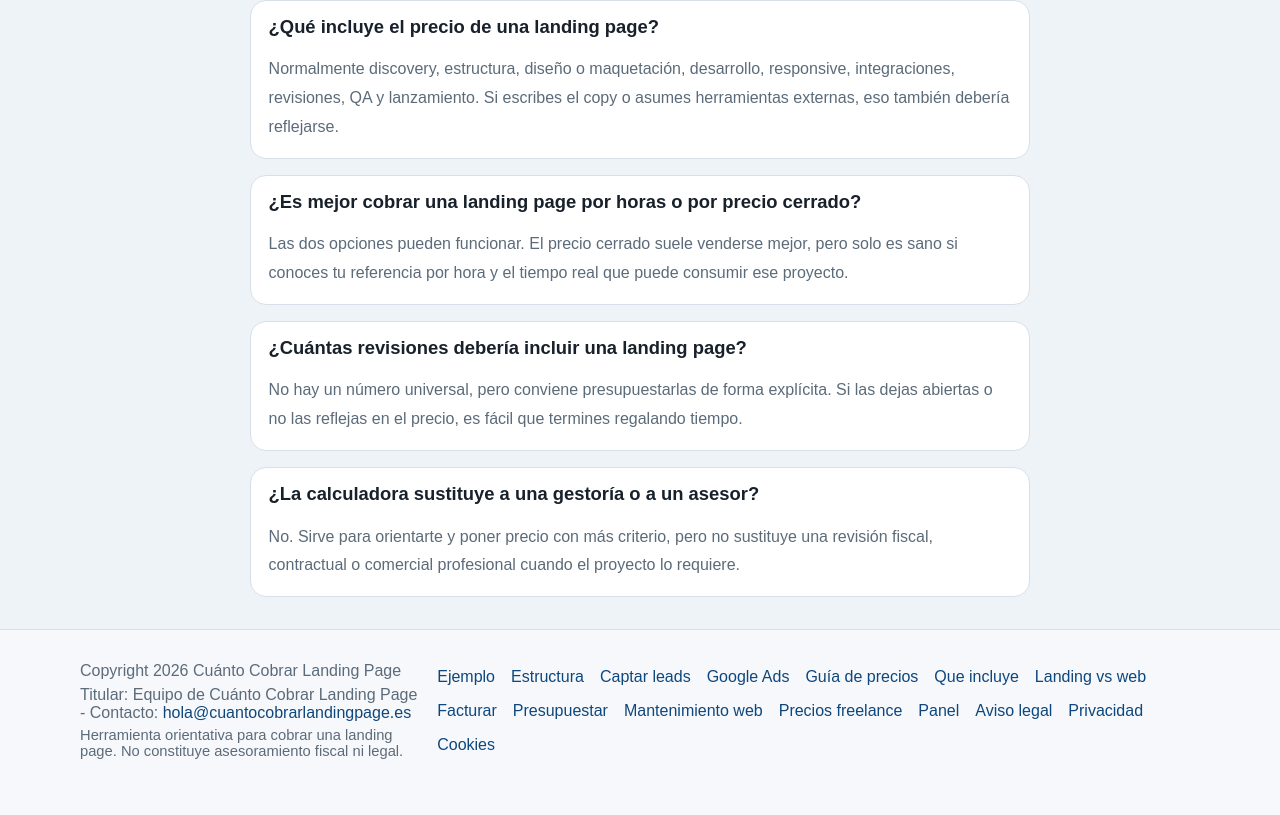
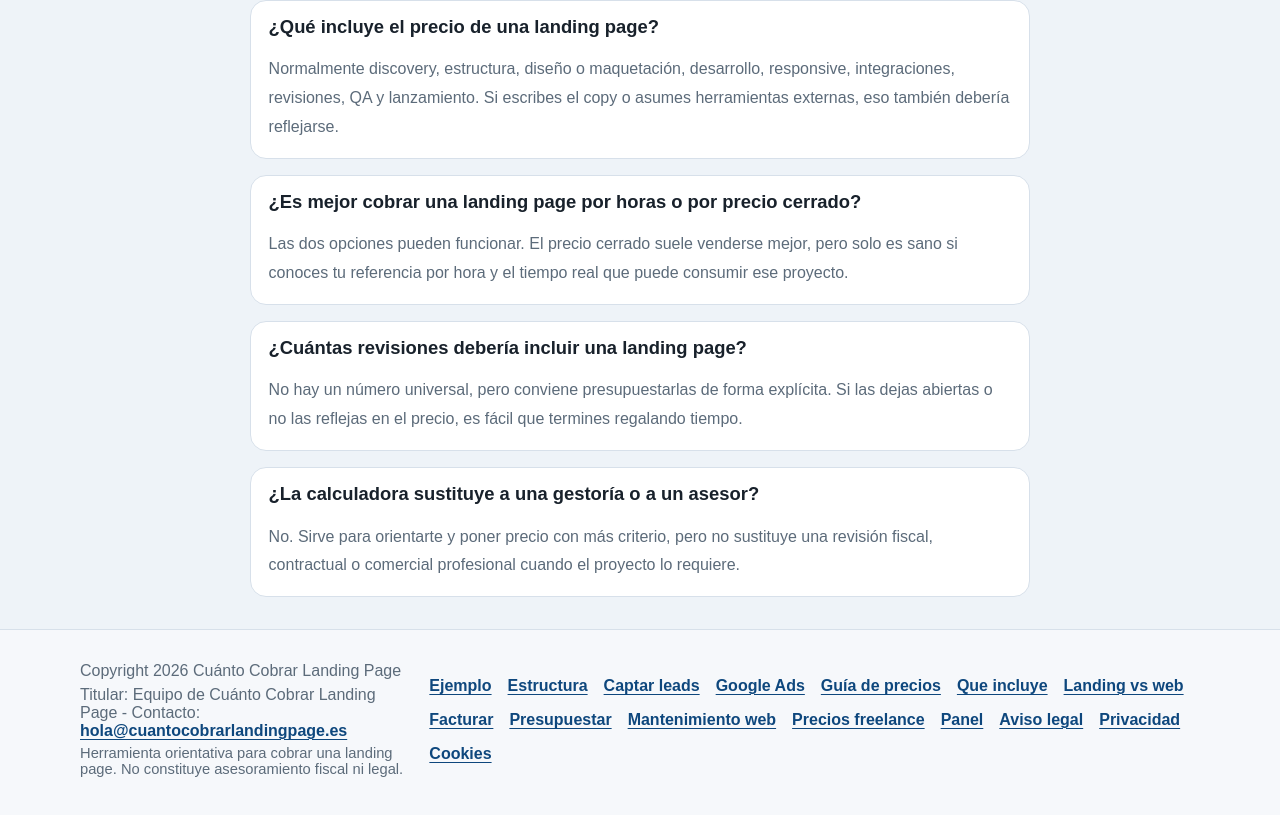
Before and after one commit to djimenezm/cuantocobrarlandingpage, a Next.js app: page / in a window 1280 px wide. Shown: the part 4269-5084 px from the top of the page. Built offline with nearby package versions, Linux system fonts and the light colour scheme.

Commit message:
Make footer links visually distinguishable

```diff
--- a/app/globals.css
+++ b/app/globals.css
@@ -610,6 +610,10 @@ select[aria-invalid='true'] {
 
 .site-footer a {
   color: var(--accent-dark);
+  font-weight: 700;
+  text-decoration: underline;
+  text-decoration-thickness: 0.08em;
+  text-underline-offset: 0.18em;
 }
 
 .footer-copy {
```
Also changed, not shown: 1 other file (tests, documents, lock files or other folders).
